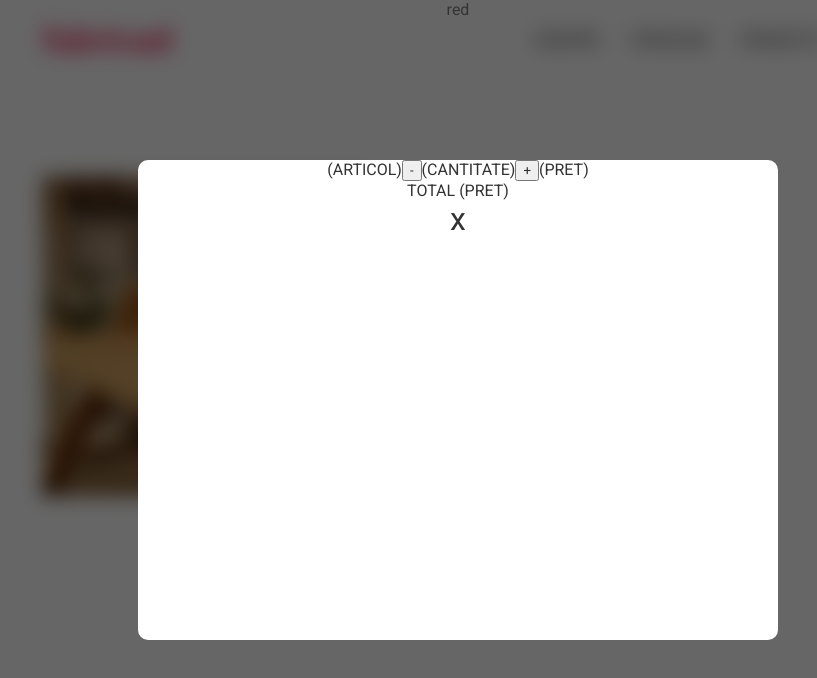
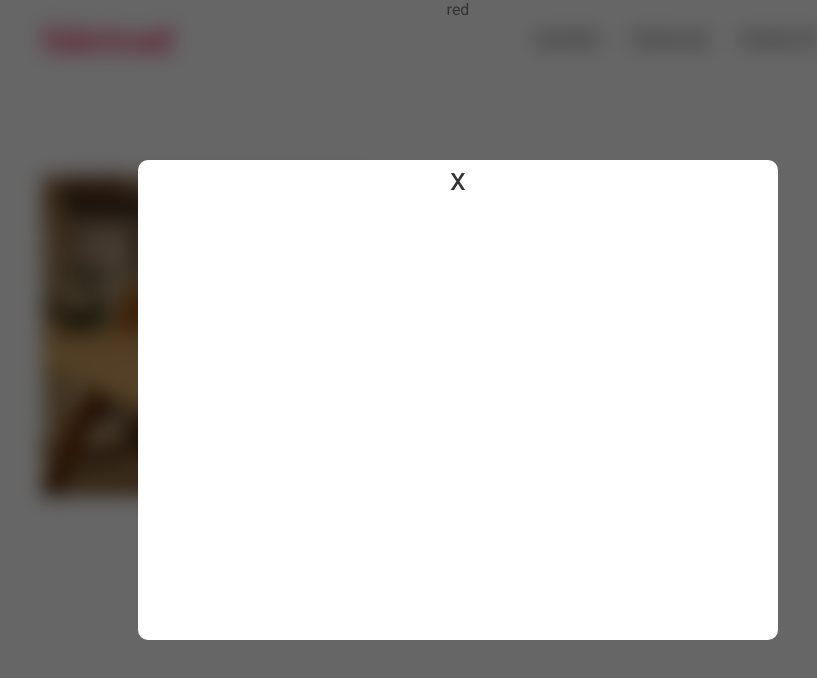
Before and after one commit to Horattiu/fabricad-react, a React (Create React App) app: page /produse/1 in a window 1280 px wide. Both pictures are taken after a click on the element 1045 px from the left and 39 px from the top of the page. Shown: the top 678 px of the page, without its empty margins (182-999 px from the left). Built offline with nearby package versions, Linux system fonts and the light colour scheme.

Commit message:
add to cart

```diff
--- a/src/App.js
+++ b/src/App.js
@@ -54,7 +54,12 @@ function App() {
 
   return (
     <div className="App">
-      <ShoppingCart isCartOpen={isCartOpen} setIsCartOpen={setIsCartOpen} />
+      <ShoppingCart
+        isCartOpen={isCartOpen}
+        setIsCartOpen={setIsCartOpen}
+        cartItems={cartItems}
+        setCartItems={setCartItems}
+      />
       <Navbar setIsCartOpen={setIsCartOpen} />
       <Routes>
         <Route path="produse" element={<Produse />} />
--- a/src/components/Produs.js
+++ b/src/components/Produs.js
@@ -12,7 +12,7 @@ const Produs = ({ produse, setCartItems, cartItems, setIsCartOpen }) => {
 
   const produs = produse.find((prod) => prod.id === Number(produsId));
 
-  console.log(cartItems);
+  // console.log(cartItems);
 
   return (
     <>
--- a/src/components/ShoppingCart.js
+++ b/src/components/ShoppingCart.js
@@ -1,17 +1,24 @@
 import "./shoppingcart.css";
 import React from "react";
 
-function ShoppingCart({ isCartOpen, setIsCartOpen }) {
-  console.log(isCartOpen);
+function ShoppingCart({ isCartOpen, setIsCartOpen, cartItems, setCartItems }) {
   return isCartOpen ? (
     <div className="modal">
       {" "}
       red
       <div className="cart-container">
-        <div className="cart-content">
-          (ARTICOL)<button>-</button>(CANTITATE)<button>+</button>(PRET)
-          <div className="cart-content">TOTAL (PRET)</div>
-        </div>
+        {cartItems.map((produs) => (
+          <div className="cart-content" key={produs.id}>
+            <button>-</button>
+            (CANTITATE)
+            <button onClick={() => setCartItems([...cartItems, produs])}>
+              +
+            </button>{" "}
+            <span className="cart-content"> {produs.pret}</span>
+            <div className="cart-content">TOTAL {}</div>
+            <img src={produs.imgPath}></img>
+          </div>
+        ))}
         <div onClick={() => setIsCartOpen(false)} className="cart-close">
           x
         </div>
```
